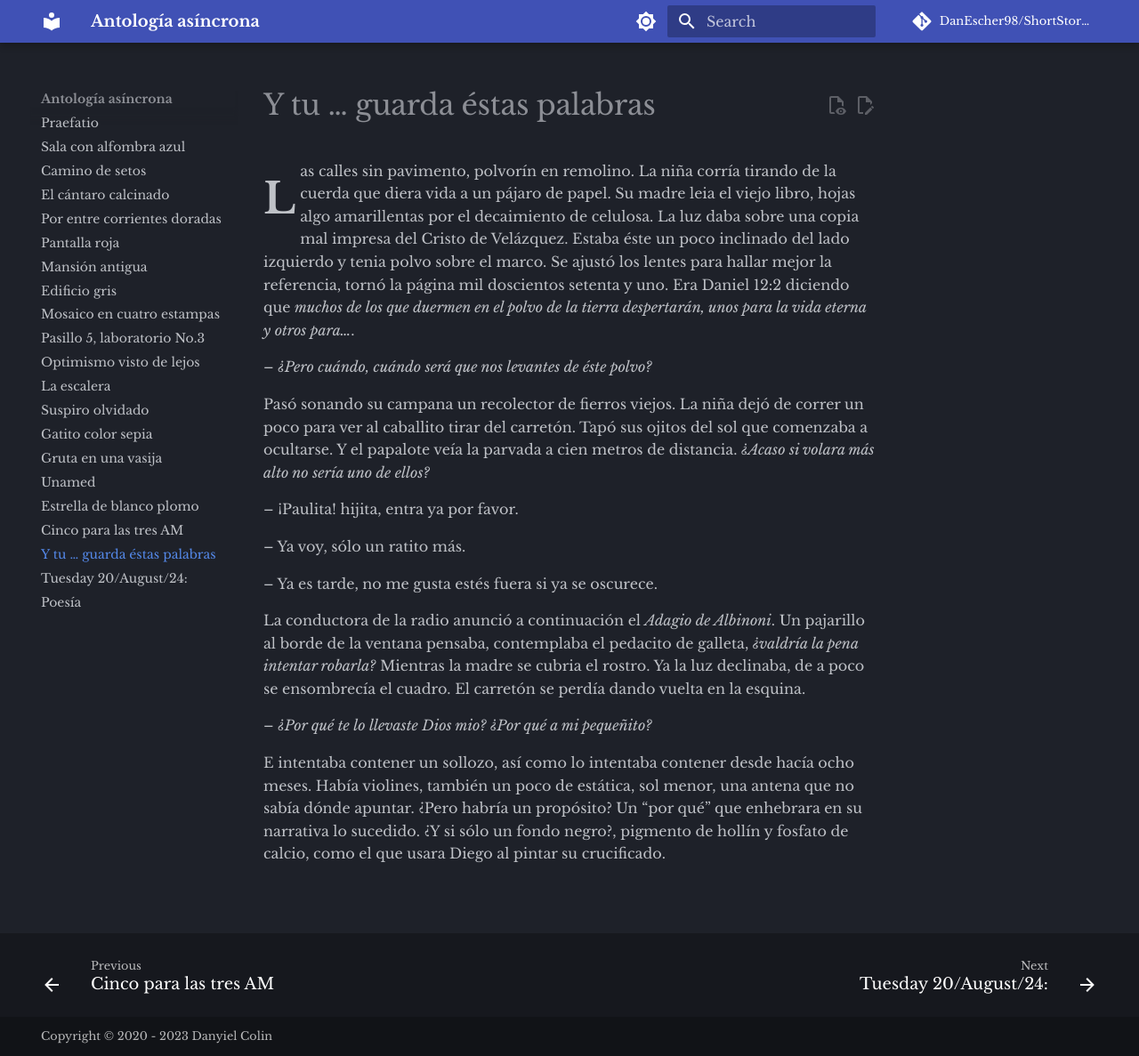
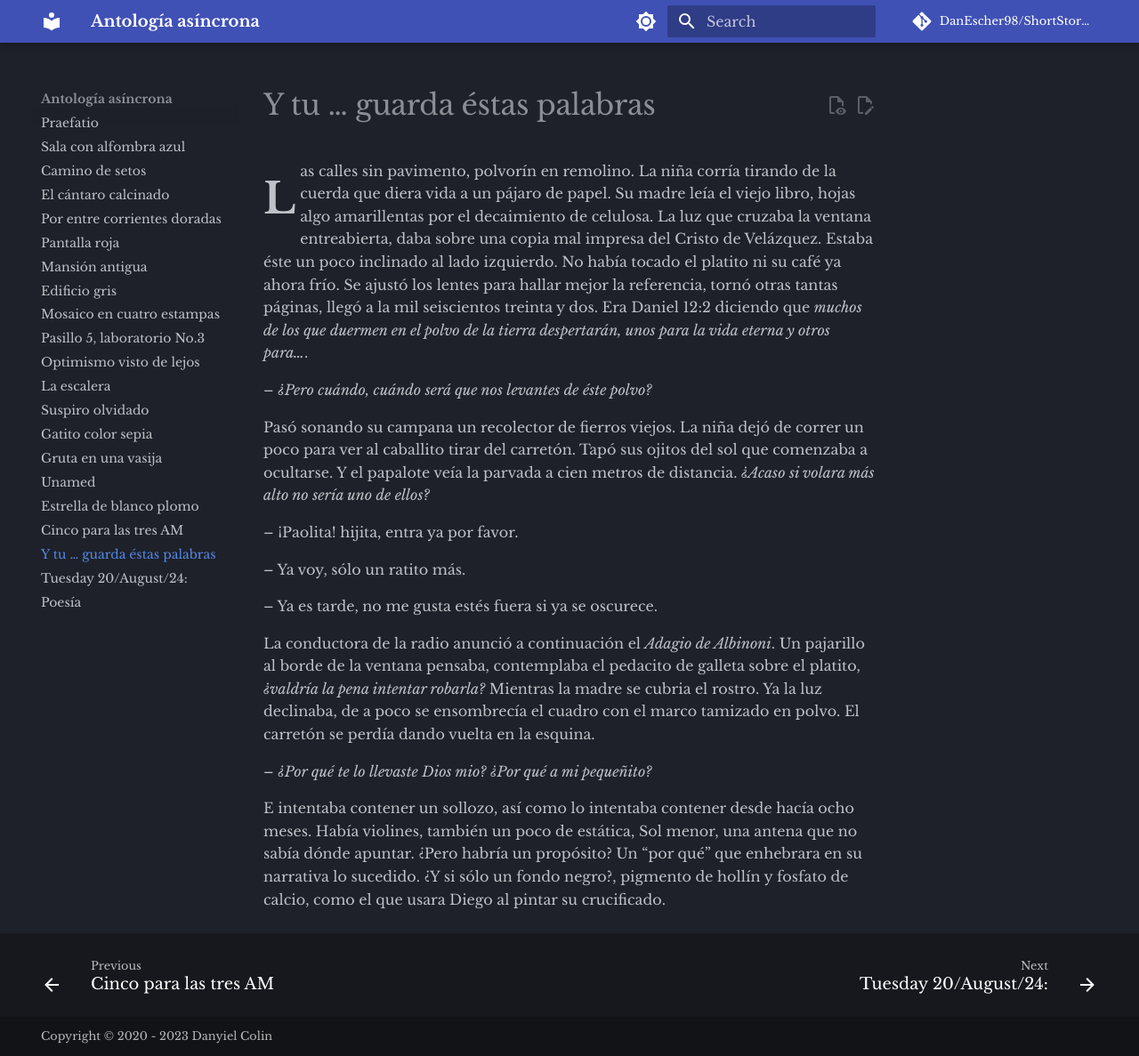
Before and after one commit to DanEscher98/ShortStories, an MkDocs documentation site: the page built from pages/13_YTuGuardaEstasPalabras.md, in a window 1280 px wide and 1187 px high. Shown: the whole window at 89% size. Built offline with MkDocs 1.6.1 and Material for MkDocs 9.7.7, drawn with Linux system fonts in a browser that asks for light colours; comment, search, counter and statistics services are not loaded.

Commit message:
modified:   pages/13_YTuGuardaEstasPalabras.md

```diff
--- a/pages/13_YTuGuardaEstasPalabras.md
+++ b/pages/13_YTuGuardaEstasPalabras.md
@@ -1,11 +1,12 @@
 # Y tu ... guarda éstas palabras
 
 Las calles sin pavimento, polvorín en remolino. La niña corría tirando de la
-cuerda que diera vida a un pájaro de papel. Su madre leia el viejo libro, hojas
-algo amarillentas por el decaimiento de celulosa. La luz daba sobre una copia
-mal impresa del Cristo de Velázquez. Estaba éste un poco inclinado del lado
-izquierdo y tenia polvo sobre el marco. Se ajustó los lentes para hallar mejor
-la referencia, tornó la página mil doscientos setenta y uno. Era Daniel 12:2
+cuerda que diera vida a un pájaro de papel. Su madre leía el viejo libro, hojas
+algo amarillentas por el decaimiento de celulosa. La luz que cruzaba la ventana
+entreabierta, daba sobre una copia mal impresa del Cristo de Velázquez. Estaba
+éste un poco inclinado al lado izquierdo. No había tocado el platito ni su café
+ya ahora frío. Se ajustó los lentes para hallar mejor la referencia, tornó
+otras tantas páginas, llegó a la mil seiscientos treinta y dos. Era Daniel 12:2
 diciendo que _muchos de los que duermen en el polvo de la tierra despertarán,
 unos para la vida eterna y otros para..._.
 
@@ -16,22 +17,22 @@ un poco para ver al caballito tirar del carretón. Tapó sus ojitos del sol que
 comenzaba a ocultarse. Y el papalote veía la parvada a cien metros de distancia.
 _¿Acaso si volara más alto no sería uno de ellos?_
 
--- ¡Paulita! hijita, entra ya por favor.
+-- ¡Paolita! hijita, entra ya por favor.
 
 -- Ya voy, sólo un ratito más.
 
 -- Ya es tarde, no me gusta estés fuera si ya se oscurece.
 
 La conductora de la radio anunció a continuación el _Adagio de Albinoni_. Un
-pajarillo al borde de la ventana pensaba, contemplaba el pedacito de galleta,
-_¿valdría la pena intentar robarla?_ Mientras la madre se cubria el rostro. Ya
-la luz declinaba, de a poco se ensombrecía el cuadro. El carretón se perdía
-dando vuelta en la esquina.
+pajarillo al borde de la ventana pensaba, contemplaba el pedacito de galleta
+sobre el platito, _¿valdría la pena intentar robarla?_ Mientras la madre se
+cubria el rostro. Ya la luz declinaba, de a poco se ensombrecía el cuadro con
+el marco tamizado en polvo. El carretón se perdía dando vuelta en la esquina.
 
 -- _¿Por qué te lo llevaste Dios mio? ¿Por qué a mi pequeñito?_
 
 E intentaba contener un sollozo, así como lo intentaba contener desde hacía
-ocho meses. Había violines, también un poco de estática, sol menor, una antena
+ocho meses. Había violines, también un poco de estática, Sol menor, una antena
 que no sabía dónde apuntar. ¿Pero habría un propósito? Un "por qué" que
 enhebrara en su narrativa lo sucedido. ¿Y si sólo un fondo negro?, pigmento de
 hollín y fosfato de calcio, como el que usara Diego al pintar su crucificado.
```
